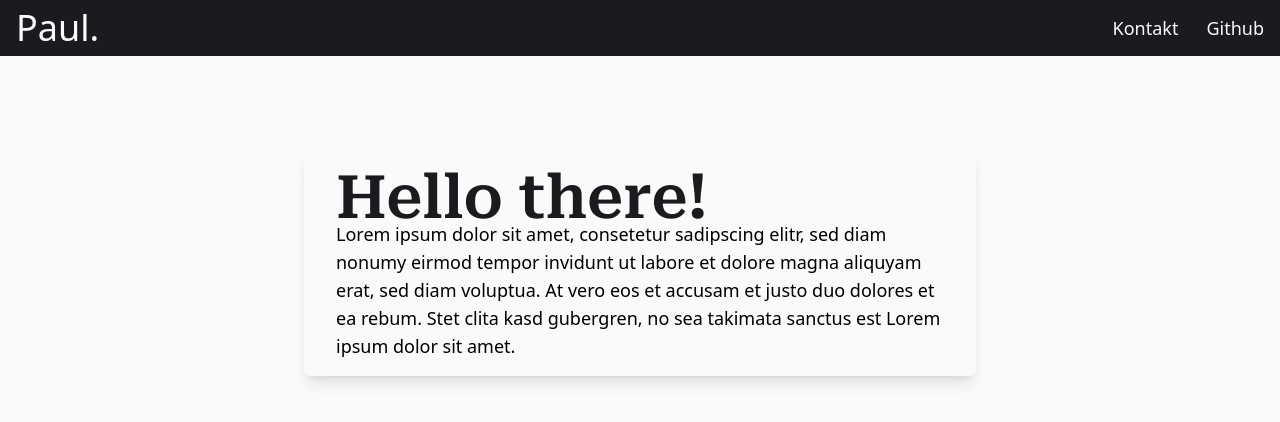
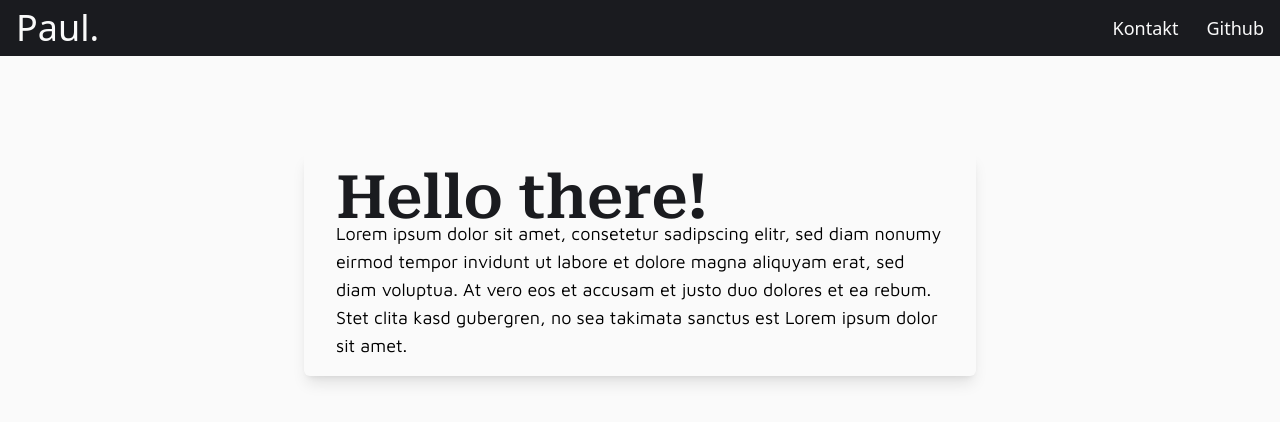
Before and after one commit to Paulanerus/paulee-site, a Vue app: page / in a window 1280 px wide. Shown: the top 422 px of the page. Built offline with nearby package versions, Linux system fonts and the light colour scheme.

Commit message:
Changed Font in AboutMe

```diff
--- a/src/components/AboutMe.vue
+++ b/src/components/AboutMe.vue
@@ -3,7 +3,7 @@
         <div class="p-4 m-4">
             <h1 class="font-roboto text-default-dark text-6xl -mb-2">Hello there!</h1>
             <p
-                class="text-lg"
+                class="text-lg font-maven"
             >Lorem ipsum dolor sit amet, consetetur sadipscing elitr, sed diam nonumy eirmod tempor invidunt ut labore et dolore magna aliquyam erat, sed diam voluptua. At vero eos et accusam et justo duo dolores et ea rebum. Stet clita kasd gubergren, no sea takimata sanctus est Lorem ipsum dolor sit amet.</p>
         </div>
     </div>
```
